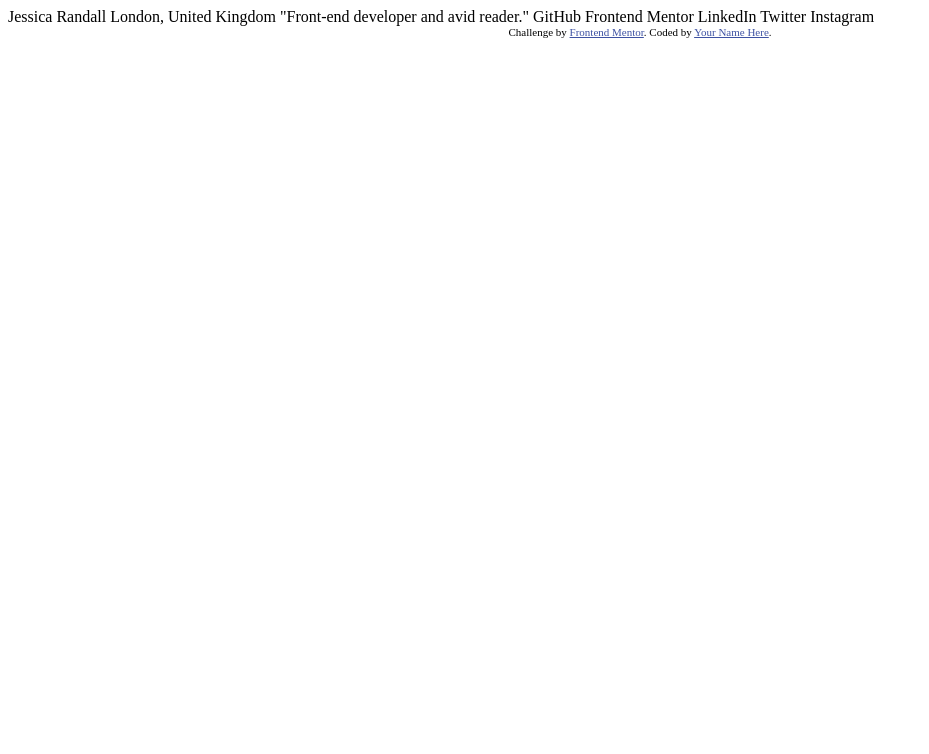
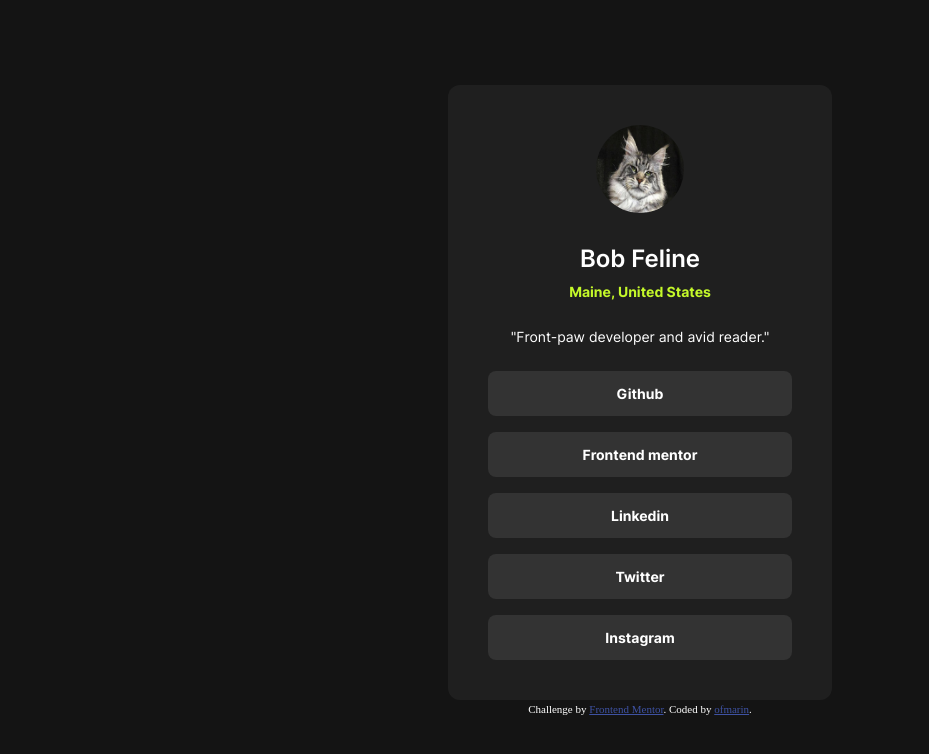
Before and after one commit to ofmarin/social-links-profile, an Angular app: page / in a window 1280 px wide. Shown: the top 754 px of the page, without its empty margins (0-929 px from the left). Built offline with nearby package versions, Linux system fonts and the light colour scheme.

Commit message:
finish, todo: readme, screenshots, post on front end mentor

```diff
--- a/angular.json
+++ b/angular.json
@@ -16,7 +16,7 @@
         "build": {
           "builder": "@angular/build:application",
           "options": {
-            "externalDependencies": [],
+            "externalDependencies": ["fonts/Inter-VariableFont_slnt,wght.ttf","fonts/static/Inter-Bold.ttf"],
             "browser": "src/main.ts",
             "tsConfig": "tsconfig.app.json",
             "assets": [
--- a/src/app/app.css
+++ b/src/app/app.css
@@ -1,9 +1,100 @@
+
 @font-face {
-  font-family: "Figtree";
-  /* Remove "/public" from the start */
-  src: url("fonts/Figtree-VariableFont_wght.ttf") format("truetype-variations");
+  font-family: "Inter-Bold";
+  src: url("/fonts/static/Inter-Bold.ttf") format("truetype");
   font-style: normal;
 }
 
-.attribution { font-size: 0.6875rem; text-align: center; }
-.attribution a { color: hsl(228, 45%, 44%); }
+@font-face {
+  font-family: "Inter-Regular";
+  src: url("/fonts/static/Inter-Regular.ttf") format("truetype");
+  font-style: normal;
+}
+
+@font-face {
+  font-family: "Inter-SemiBold";
+  src: url("/fonts/static/Inter-SemiBold.ttf") format("truetype");
+  font-style: normal;
+}
+
+.attribution {
+  font-size: 0.6875rem;
+  text-align: center;
+  color:#FFFFFF;
+  margin-top:3px;
+}
+.attribution a {
+  color: hsl(228, 45%, 44%);
+}
+
+:host {
+  display: flex;
+  flex-direction: column;
+  width: 50%%;
+  height: 100vh;
+  justify-content: center;
+  align-items: center;
+
+}
+
+#card {
+  box-sizing:border-box;
+  background-color: #1F1F1F;
+  height: auto;
+  display: flex;
+  justify-content: center;
+  align-items: center;
+  flex-direction: column;
+  gap: 24px;
+  border-radius: 12px;
+  margin: 0;
+  padding: clamp(24px, 5vw ,40px);
+  width: 50%;
+  max-width: 384px;
+  min-width: fit-content;
+}
+
+img{
+  border-radius:50%;
+  width:88px;
+  height:88px;
+}
+
+#name-location{
+  display:flex;
+  flex-direction:column;
+  justify-content: center;
+  align-items: center;
+  gap:4px;
+}
+h1, h4{
+  all:unset;
+  display:block;
+}
+#name{
+  color: #FFFFFF;
+  font-family: "Inter-SemiBold", Serif;
+  font-size: 24px;
+  line-height: 150%;
+
+}
+#location{
+  color:#C4F82A;
+  font-family: Inter-Bold, serif;
+  font-size: 14px;
+  line-height: 150%;
+}
+#bio{
+  color: #FFFFFF;
+  font-family: Inter-Regular,Serif;
+  font-size: 14px;
+  line-height: 150%;
+}
+#links{
+  display:flex;
+  flex-direction: column;
+  align-items: center;
+  justify-content: center;
+  gap: 16px;
+  width: 100%;
+}
--- a/src/app/app.html
+++ b/src/app/app.html
@@ -1,16 +1,31 @@
-Jessica Randall
-London, United Kingdom
-"Front-end developer and avid reader."
+<main id = card>
+  <figure id-="profile-pic">
+   <img [src]="avatar" alt="MAINE">
+  </figure>
+  <section id="name-location">
+    <div id="name">
+      <h1> Bob Feline </h1>
+    </div>
+    <div id="location">
+      <p> Maine, United States </p>
+    </div>
+  </section>
+  <div id="bio">
+    <p> "Front-paw developer and avid reader." </p>
+  </div>
+  <section id="links">
+    <app-btn name = "Github" linkName="https://github.com/ofmarin/"></app-btn>
+    <app-btn name = "Frontend mentor" linkName="https://www.frontendmentor.io/profile/ofmarin"></app-btn>
+    <app-btn name = "Linkedin" linkName="https://linkedin.com/in/oscar-f-marin"></app-btn>
+    <app-btn name = "Twitter" linkName=""></app-btn>
+    <app-btn name = "Instagram" linkName=""></app-btn>
+  </section>
 
-GitHub
-Frontend Mentor
-LinkedIn
-Twitter
-Instagram
 
+</main>
 <footer class="attribution">
   Challenge by <a href="https://www.frontendmentor.io?ref=challenge">Frontend Mentor</a>.
-  Coded by <a href="#">Your Name Here</a>.
+  Coded by <a href="https://www.frontendmentor.io/profile/ofmarin">ofmarin</a>.
 </footer>
 
 <router-outlet />
--- a/src/app/app.ts
+++ b/src/app/app.ts
@@ -1,12 +1,14 @@
 import { Component, signal } from '@angular/core';
 import { RouterOutlet } from '@angular/router';
+import { Btn } from './btn/btn';
 
 @Component({
   selector: 'app-root',
-  imports: [RouterOutlet],
+  imports: [RouterOutlet, Btn],
   templateUrl: './app.html',
   styleUrls: ['./app.css']
 })
 export class App {
+  avatar:string = "/images/MaineCoon.png"
   protected readonly title = signal('social-links-profile');
 }
--- a/src/app/btn/btn.css
+++ b/src/app/btn/btn.css
@@ -0,0 +1,26 @@
+a{
+  text-decoration:none;
+  color: #FFFFFF;
+  font-size: 14px;
+  line-height: 150%;
+  font-family: Inter-Bold,Serif;
+  font-size:14px;
+}
+
+#button{
+  background-color: #333333;
+  display:flex;
+  justify-content: center;
+  align-items: center;
+  border-radius: 8px;
+  width: 100%;
+  padding: 12px 0;
+}
+
+#button:hover{
+  background-color:#C4F82A;
+}
+
+:host{
+  width:100%;
+}
--- a/src/app/btn/btn.html
+++ b/src/app/btn/btn.html
@@ -1 +1,6 @@
-<p>btn works!</p>
+
+
+
+  <a [href]="linkName()">
+    <div id="button"> {{name()}} </div>
+  </a>
--- a/src/app/btn/btn.ts
+++ b/src/app/btn/btn.ts
@@ -1,4 +1,4 @@
-import { Component } from '@angular/core';
+import { Component, input } from '@angular/core';
 
 @Component({
   selector: 'app-btn',
@@ -6,4 +6,8 @@ import { Component } from '@angular/core';
   templateUrl: './btn.html',
   styleUrls: ['./btn.css'],
 })
-export class Btn {}
+
+export class Btn {
+  name= input<string>();
+  linkName = input<string>();
+  }
--- a/src/styles.css
+++ b/src/styles.css
@@ -1 +1,12 @@
 /* You can add global styles to this file, and also import other style files */
+*{
+  margin:0;
+  padding:0;
+}
+body{
+  min-height: 100vh;
+  background-color: #141414;
+}
+app-root{
+
+}
```
Also changed, not shown: public/images/MaineCoon.png (added), src/index.html (line endings or trailing spaces), 1 other file (tests, documents, lock files or other folders).
